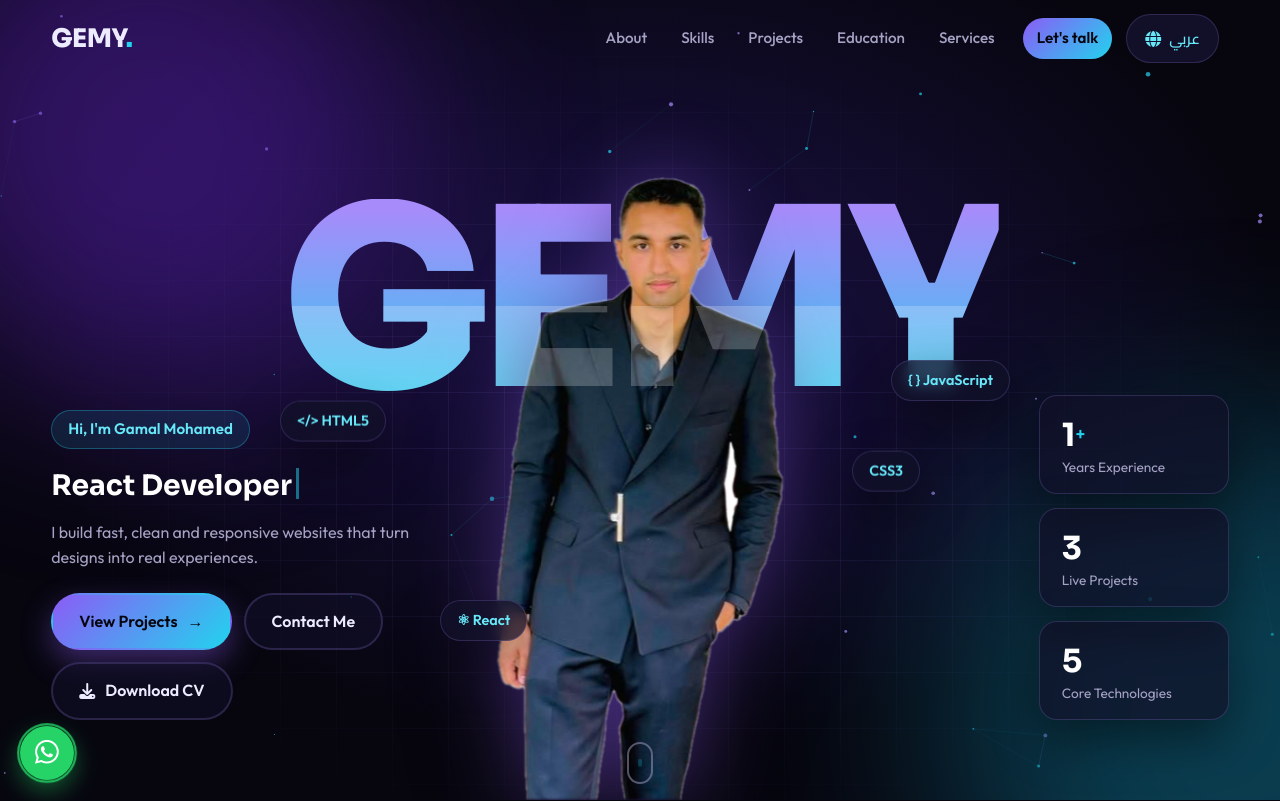
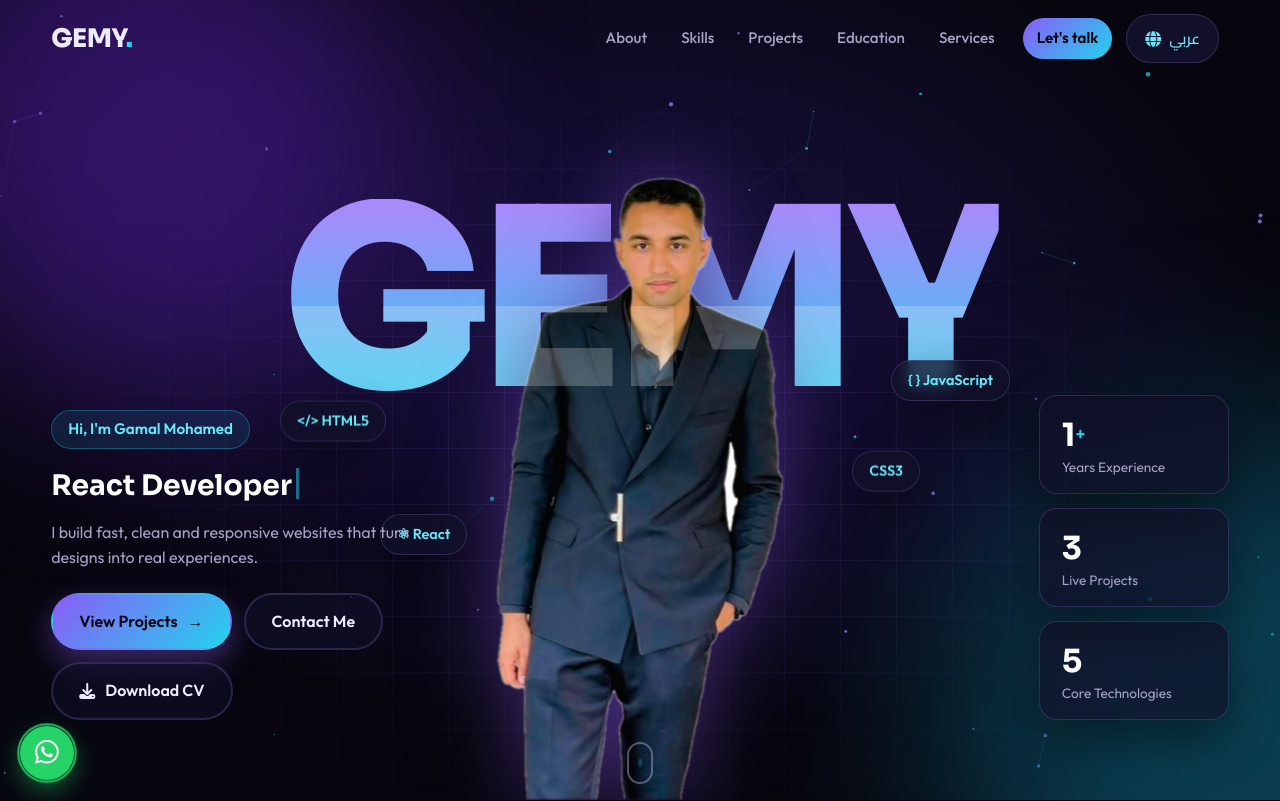
Before and after one commit to 0gemy/gemy-portfolio, a plain HTML site: page index.html in a window 1280 px wide. Shown: the top 801 px of the page. Drawn offline with nearby package versions, Linux system fonts and the light colour scheme.

Commit message:
Polish: hero chip position

```diff
--- a/style.css
+++ b/style.css
@@ -82,7 +82,7 @@ h1,h2,h3{font-family:'Sora',sans-serif;line-height:1.15}
 @keyframes rise{from{opacity:0;transform:translateX(-50%) translateY(80px)}to{opacity:1;transform:translateX(-50%)}}
 .chip{position:absolute;background:rgba(18,16,40,.75);backdrop-filter:blur(8px);border:1px solid var(--line);border-radius:99px;padding:8px 16px;font-weight:600;font-size:.9rem;color:var(--cyan2);
   box-shadow:var(--shadow);animation:float 5s ease-in-out infinite;pointer-events:auto}
-.c1{left:14%;top:46%}.c2{right:13%;top:40%;animation-delay:-1.5s}.c3{left:30%;top:72%;animation-delay:-3s}.c4{right:22%;top:52%;animation-delay:-2s}
+.c1{left:14%;top:46%}.c2{right:13%;top:40%;animation-delay:-1.5s}.c3{left:24%;top:60%;animation-delay:-3s}.c4{right:22%;top:52%;animation-delay:-2s}
 @keyframes float{50%{transform:translateY(-14px)}}
 
 .hero-left,.hero-right{position:relative;z-index:3;padding-bottom:20px}
```
